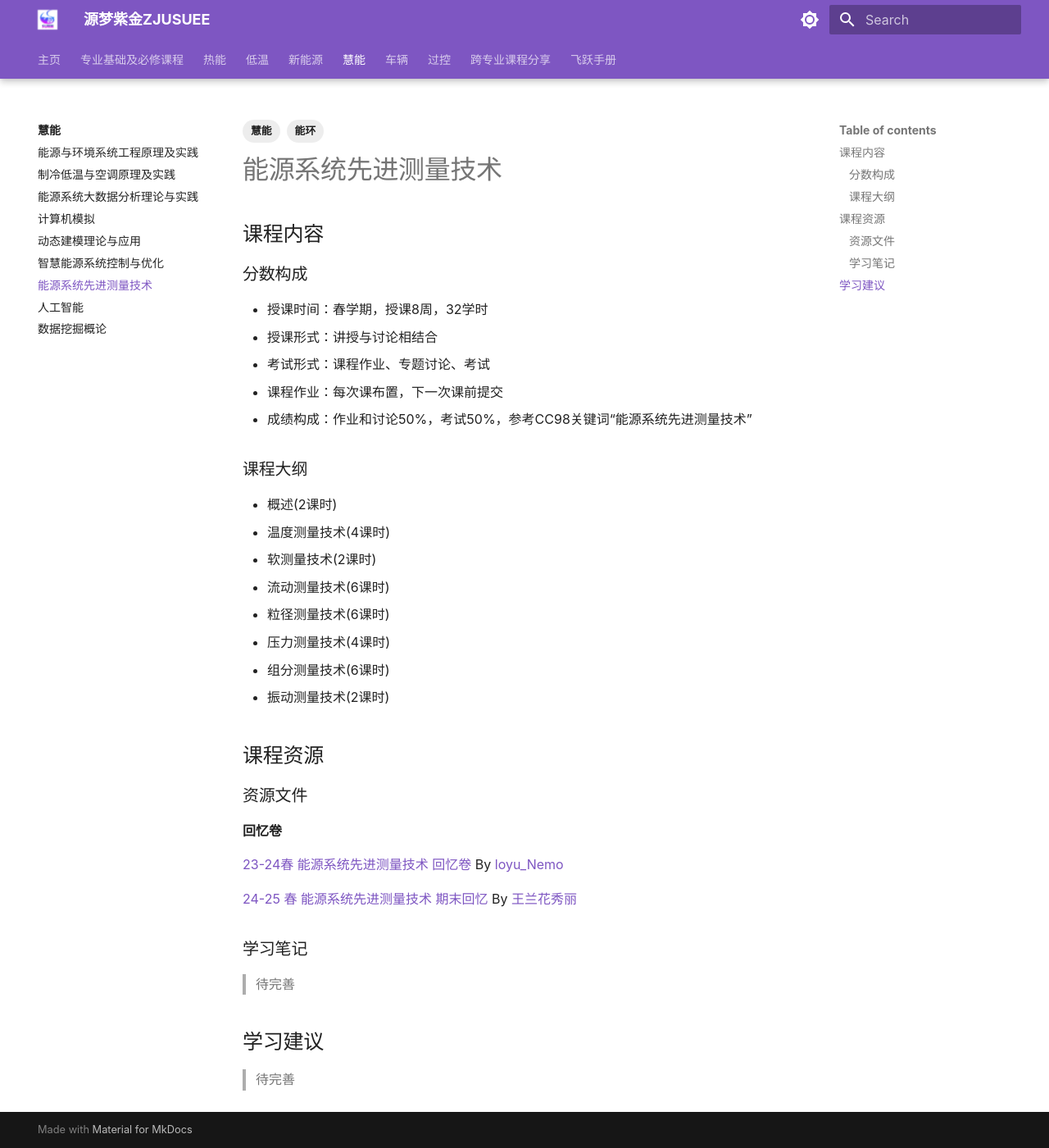
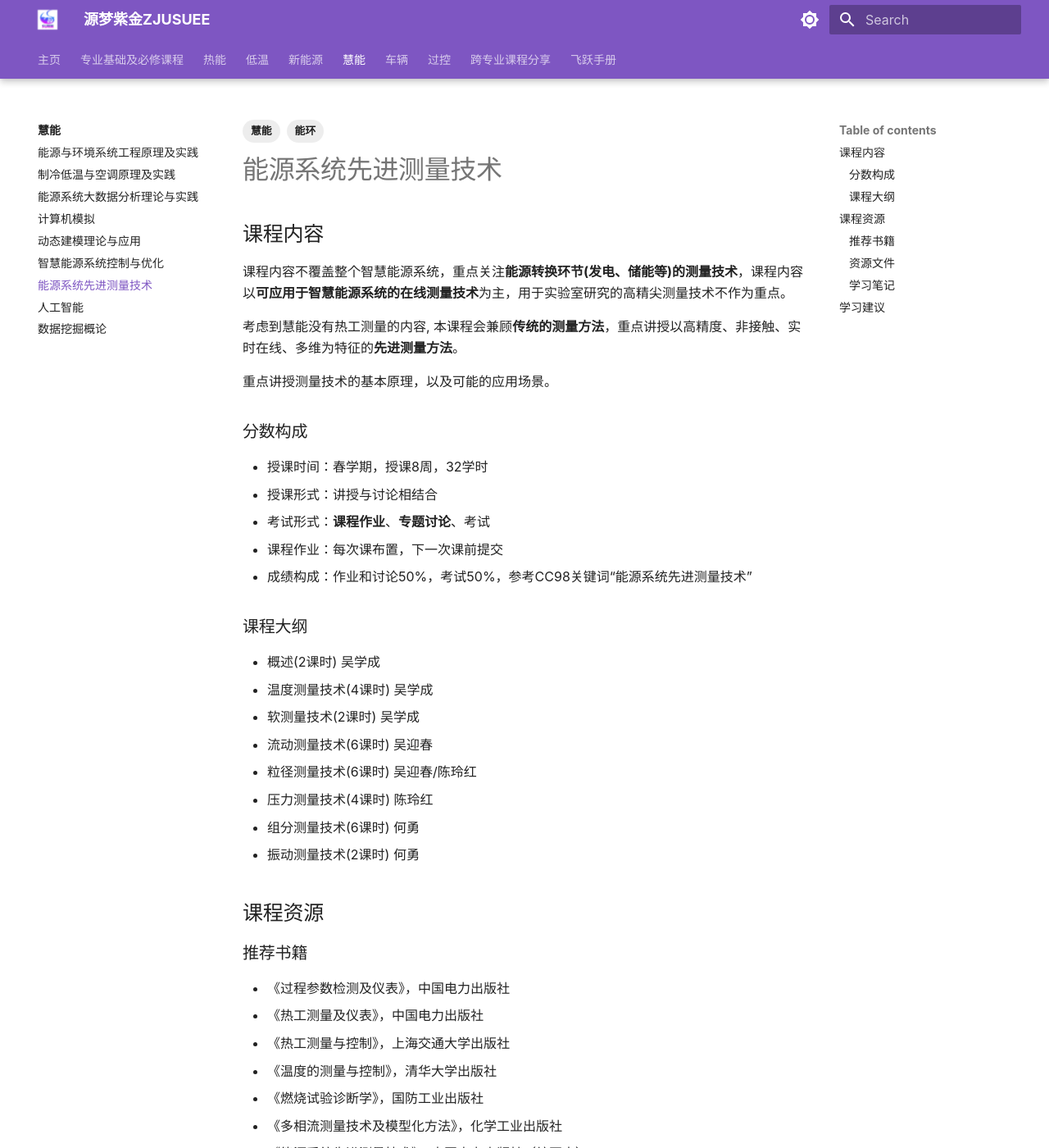
Before and after one commit to ZJUSUEE/ZJUSUEE.github.io, an MkDocs documentation site: the page built from docs/courses/routes/SmartEnergy/能源系统先进测量技术.md, in a window 1280 px wide and 1400 px high. Shown: the whole window at 82% size. Built offline with MkDocs 1.6.1 and Material for MkDocs 9.7.7, drawn with Linux system fonts in a browser that asks for light colours.

Commit message:
更新:debug

```diff
--- a/docs/courses/routes/SmartEnergy/能源系统先进测量技术.md
+++ b/docs/courses/routes/SmartEnergy/能源系统先进测量技术.md
@@ -8,11 +8,17 @@ tags:
 
 ## 课程内容
 
+课程内容不覆盖整个智慧能源系统，重点关注**能源转换环节(发电、储能等)的测量技术**，课程内容以**可应用于智慧能源系统的在线测量技术**为主，用于实验室研究的高精尖测量技术不作为重点。
+
+考虑到慧能没有热工测量的内容, 本课程会兼顾**传统的测量方法**，重点讲授以高精度、非接触、实时在线、多维为特征的**先进测量方法**。
+
+重点讲授测量技术的基本原理，以及可能的应用场景。
+
 ### 分数构成
 
 - 授课时间：春学期，授课8周，32学时
 - 授课形式：讲授与讨论相结合
-- 考试形式：课程作业、专题讨论、考试
+- 考试形式：**课程作业**、**专题讨论**、考试
 - 课程作业：每次课布置，下一次课前提交
 - 成绩构成：作业和讨论50%，考试50%，参考CC98关键词“能源系统先进测量技术”
 
@@ -20,17 +26,27 @@ tags:
 
 ### 课程大纲
 
-- 概述(2课时)
-- 温度测量技术(4课时)
-- 软测量技术(2课时)
-- 流动测量技术(6课时)
-- 粒径测量技术(6课时)
-- 压力测量技术(4课时)
-- 组分测量技术(6课时)
-- 振动测量技术(2课时)
+- 概述(2课时) 吴学成
+- 温度测量技术(4课时) 吴学成
+- 软测量技术(2课时) 吴学成
+- 流动测量技术(6课时) 吴迎春
+- 粒径测量技术(6课时) 吴迎春/陈玲红
+- 压力测量技术(4课时) 陈玲红
+- 组分测量技术(6课时) 何勇
+- 振动测量技术(2课时) 何勇
 
 
 ## 课程资源
+
+### 推荐书籍
+
+- 《过程参数检测及仪表》，中国电力出版社
+- 《热工测量及仪表》，中国电力出版社
+- 《热工测量与控制》，上海交通大学出版社
+- 《温度的测量与控制》，清华大学出版社
+- 《燃烧试验诊断学》，国防工业出版社
+- 《多相流测量技术及模型化方法》，化学工业出版社
+- 《能源系统先进测量技术》，中国电力出版社（编写中）
 
 ### 资源文件
 
```
Also changed, not shown: docs/courses/routes/SmartEnergy/制冷低温与空调原理及实践.md (+14 -6 lines).
